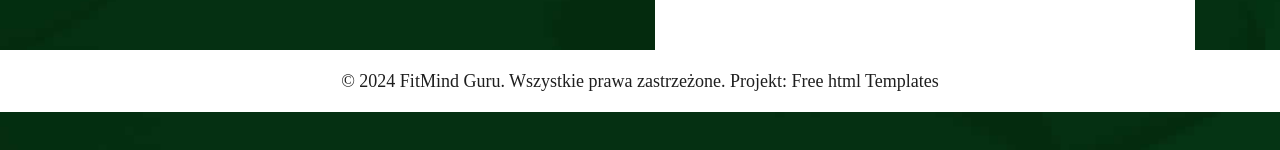
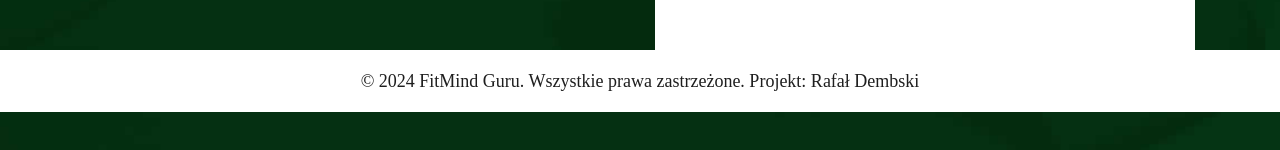
Before and after one commit to rdembski/FitMind-Guru, a website: page index.html in a window 1280 px wide. Shown: the part 2424-2574 px from the top of the page. Drawn offline with nearby package versions, Linux system fonts and the light colour scheme.

Commit message:
Update index.html

```diff
--- a/index.html
+++ b/index.html
@@ -174,7 +174,7 @@
             <div class="container">
                 <div class="row">
                     <div class="col-md-12">
-                        <p>© 2024 FitMind Guru. Wszystkie prawa zastrzeżone. Projekt: <a href="https://html.design/">Free html Templates</a></p>
+                        <p>© 2024 FitMind Guru. Wszystkie prawa zastrzeżone. Projekt: Rafał Dembski</p>
                     </div>
                 </div>
             </div>
```
